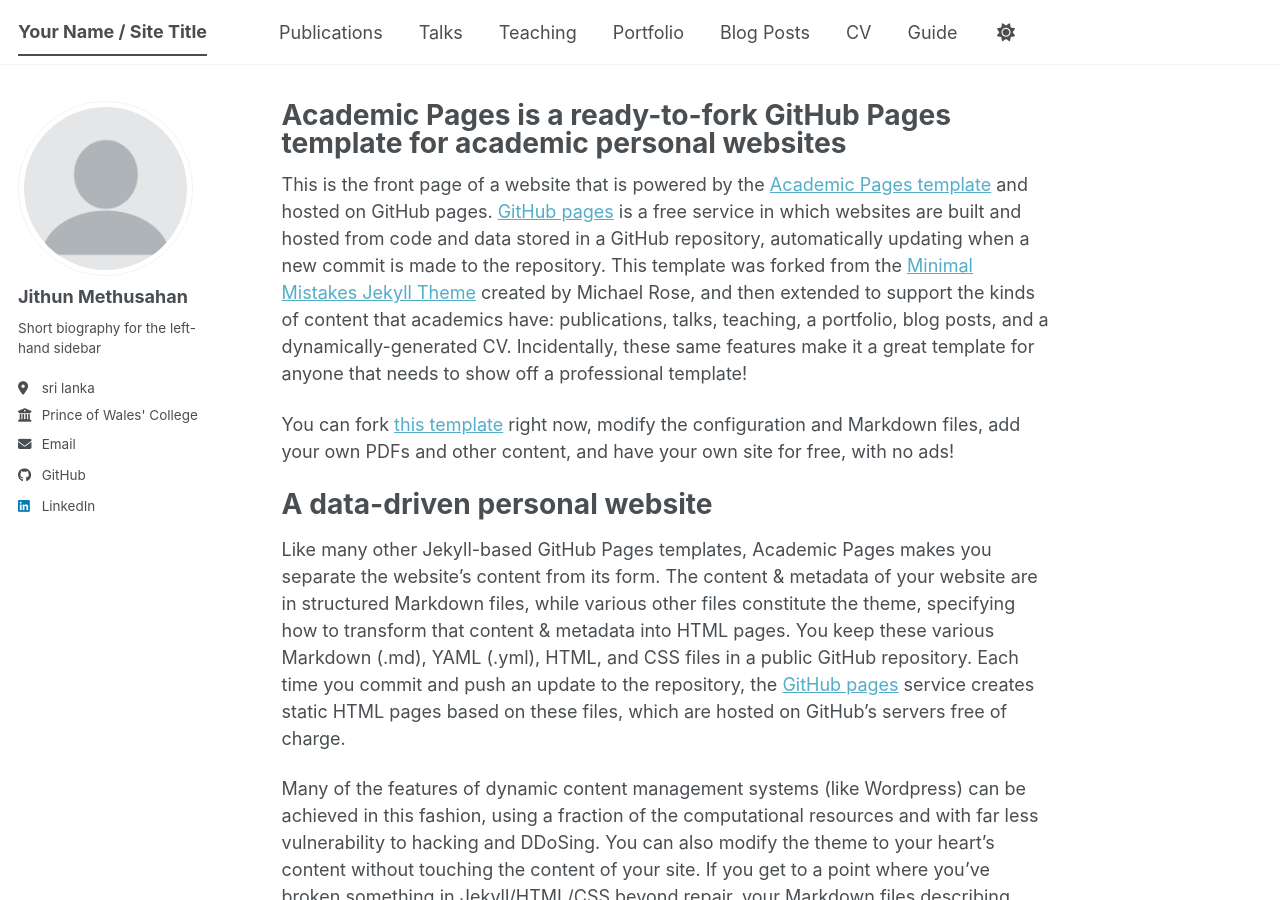
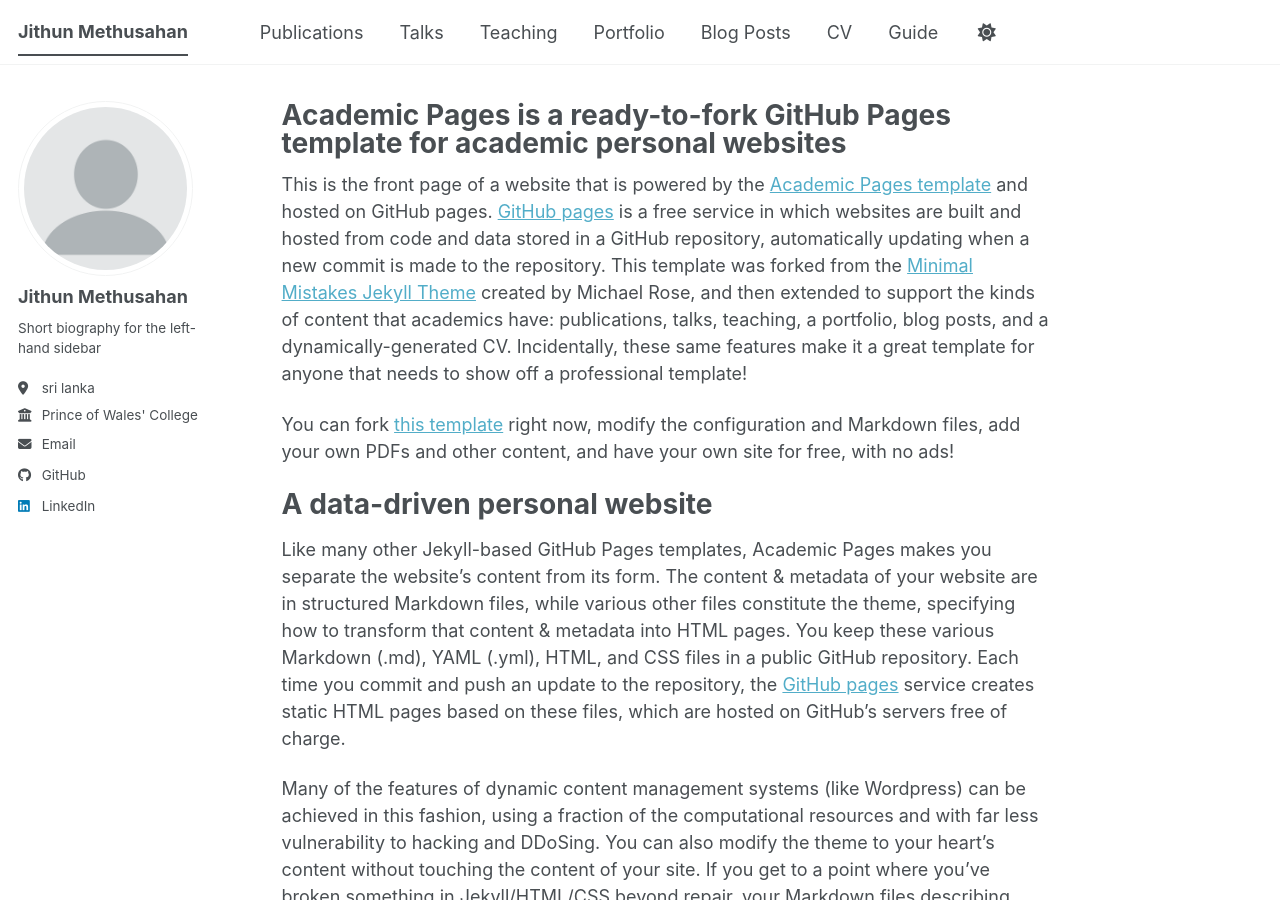
Before and after one commit to JithunMethusahan/jithunmethusahan.github.io, a Jekyll site: the page built from _pages/about.md, in a window 1280 px wide and 900 px high. Built offline with Jekyll 4.4.1, drawn with Linux system fonts in a browser that asks for light colours; a script bundle is joined from its source files by our own code; library files that are not in the unit come from our copies.

Commit message:
Update _config.yml

```diff
--- a/_config.yml
+++ b/_config.yml
@@ -9,7 +9,7 @@
 # Basic Site Settings
 locale                   : "en-US"
 site_theme               : "default" # The available themes options are "default", "air", "sunrise", "mint", "dirt" and "contrast"
-title                    : "Your Name / Site Title"
+title                    : "Jithun Methusahan"
 title_separator          : "-"
 name                     : &name "Jithun Methusahan"
 description              : &description "Your Name's academic portfolio"   # Update this with a general description of your site, this is the default if not overridden by a page
```
